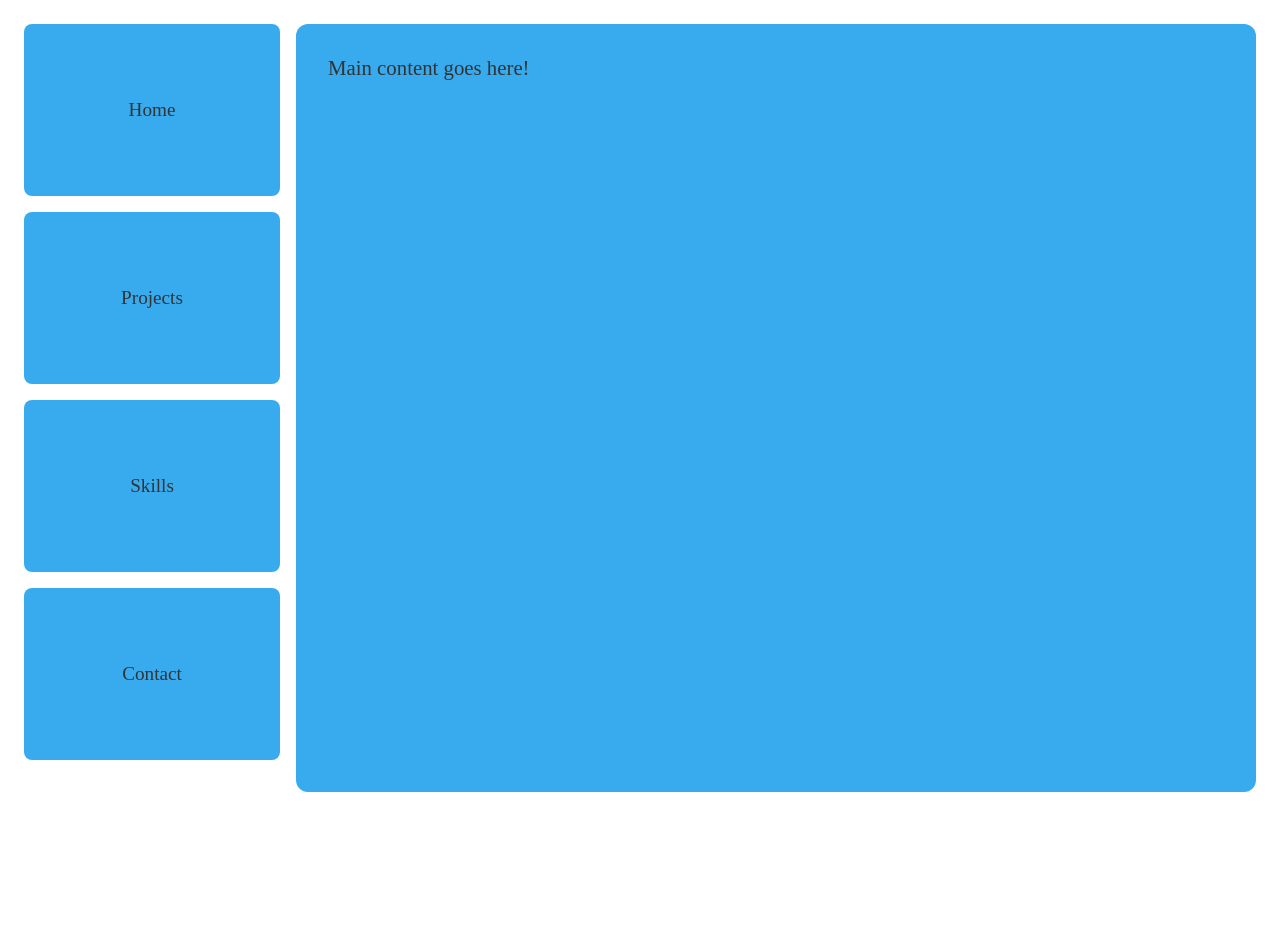
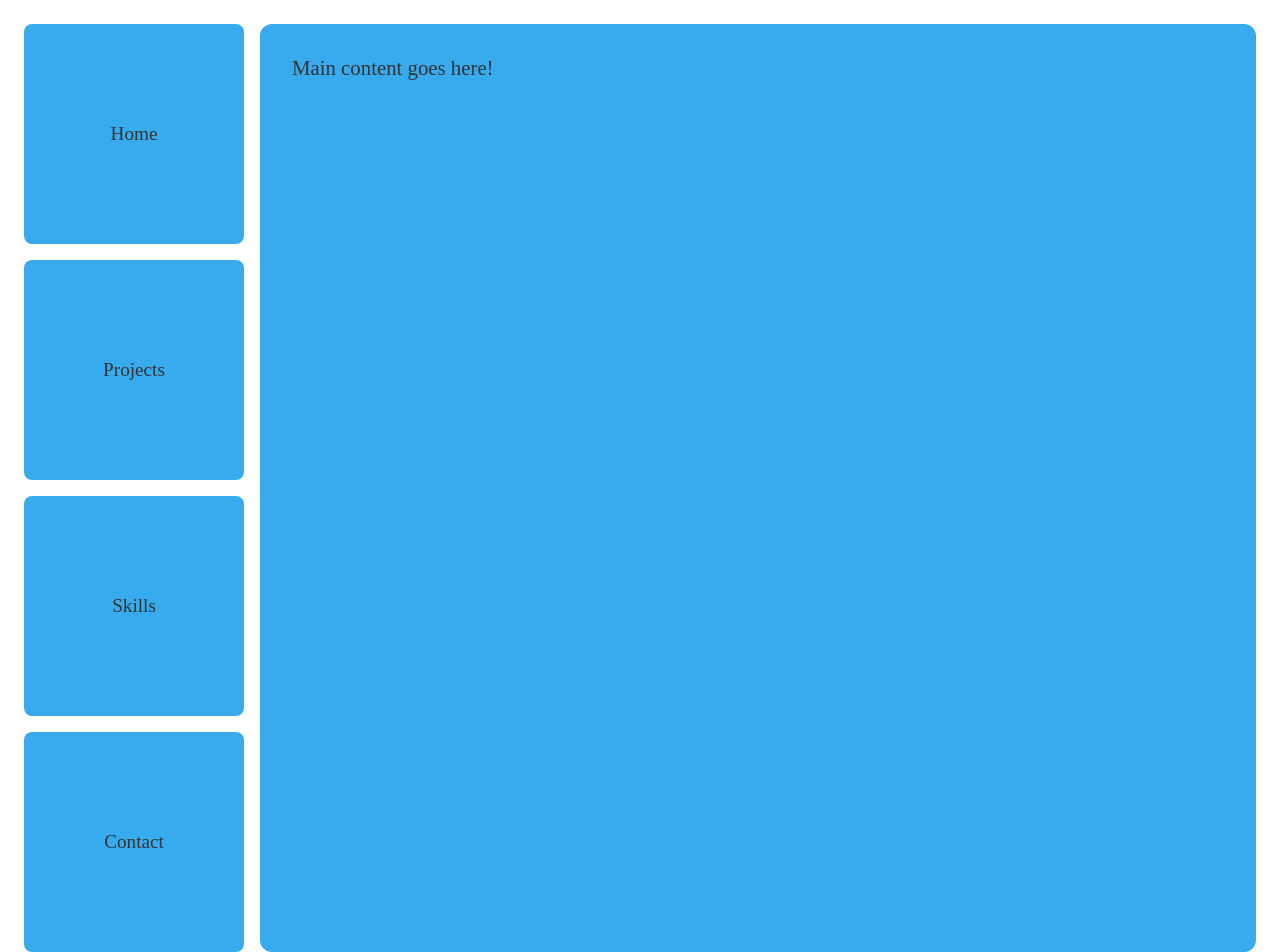
Before and after one commit to Javier-Gifkins/Javier-Gifkins-Portfolio-Project, a plain HTML site: page components/home/home.html in a window 1280 px wide. Before the commit the page ends 816 px from the top, so only its background shows below. Drawn offline with Linux system fonts and the light colour scheme.

Commit message:
Grid and responsive navigation bar seems functional, could use a few more tweaks. Rezizing window should now keep every button on sreen with right amount of space between.

```diff
--- a/components/home/home.css
+++ b/components/home/home.css
@@ -2,8 +2,8 @@
 
 .layout-grid {
   display: grid;
-  grid-template-columns: minmax(120px, 20vw) 1fr; /* nav resizes between 120px and 20% of viewport */
-  gap: 16px;
+  grid-template-columns: minmax(120px, min(20vw, 220px)) 1fr; /* nav bar and buttons resize up to 20% of viewport */
+  gap: 16px; /* horizontal gap between nav and main content */
   height: 100vh;
   padding: 16px;
   box-sizing: border-box;
@@ -11,10 +11,9 @@
 
 .navigation-bar-grid {
   display: grid;
-  gap: 16px;       /* space between boxes */
+  gap: 16px;         /* vertical gap between boxes */
   align-self: start; /* keep boxes at top */
-  height: auto;      /* don't stretch to full column height */
-  padding-bottom: 32px;
+  height: auto;
 }
 
 .navigation-box {
@@ -25,10 +24,8 @@
   align-items: center;
   justify-content: center;
   font-size: 1.2em;
-  width: 100%;
-  min-width: 60px;
-  aspect-ratio: 1 / 1;
-  max-height: calc((100vh - 32px - 32px - (16px * 3)) / 4);
+  width: 100%;        /* fills the grid column */
+  aspect-ratio: 1 / 1; /* always square */
 }
 
 .main-content-box {
```
